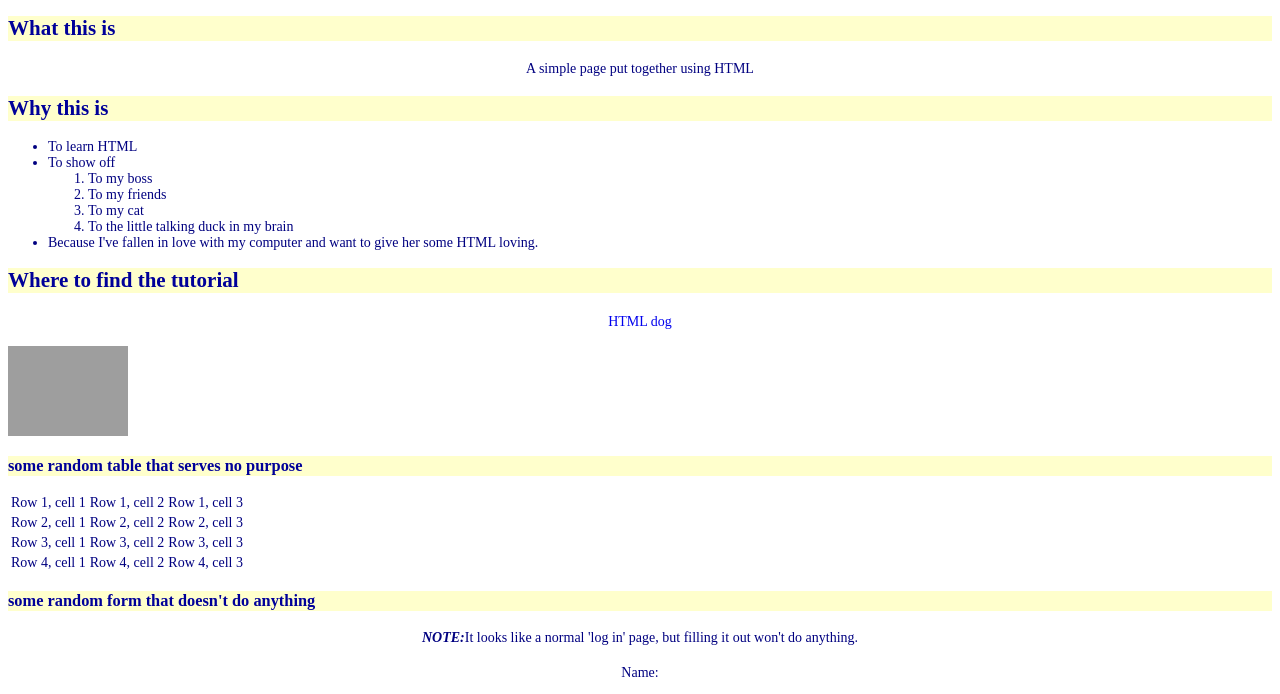
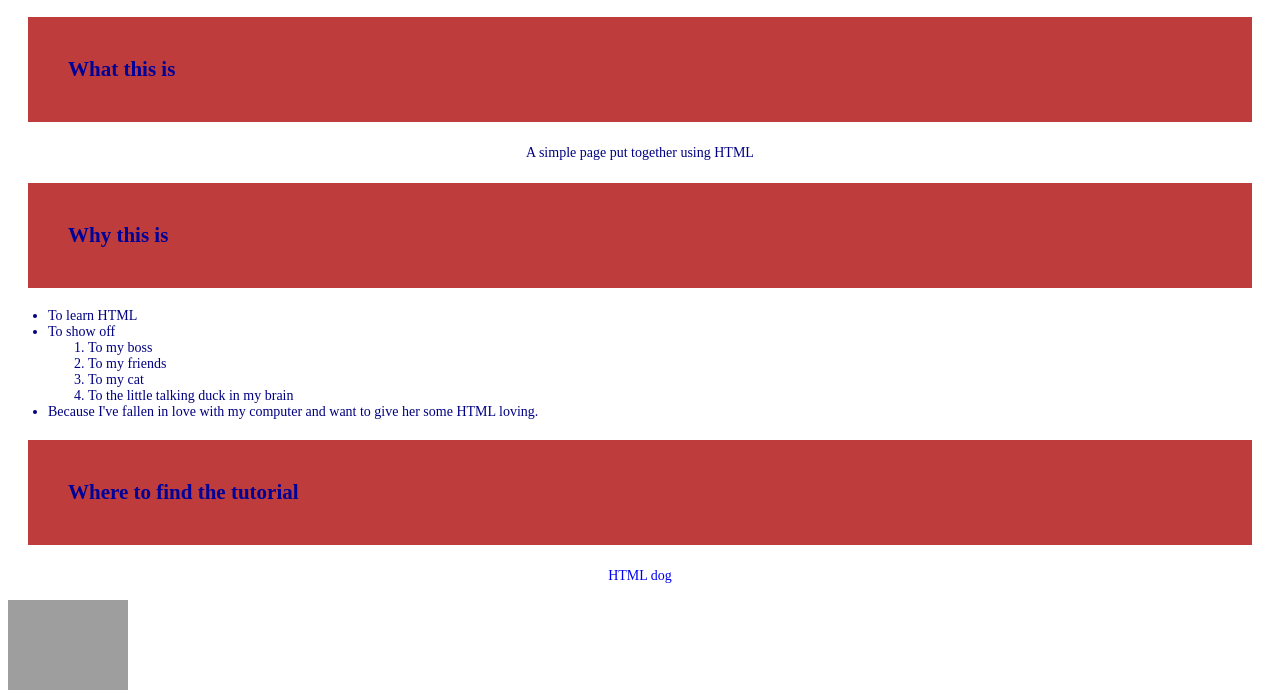
Before and after one commit to BjornVDS/Informatica-HTML, a plain HTML site: page index.html in a window 1280 px wide. Shown: the part 54-748 px from the top of the page. Drawn offline with Linux system fonts and the light colour scheme; grey boxes are pictures that could not be loaded.

Commit message:
Margins and padding

```diff
--- a/style.css
+++ b/style.css
@@ -38,3 +38,9 @@ p {
     line-height: 1.5;
     text-align: center;
 }
+h2 {
+    font-size: 1.5em;
+    background-color: #be3c3c;
+    margin: 20px;
+    padding: 40px;
+}
```
